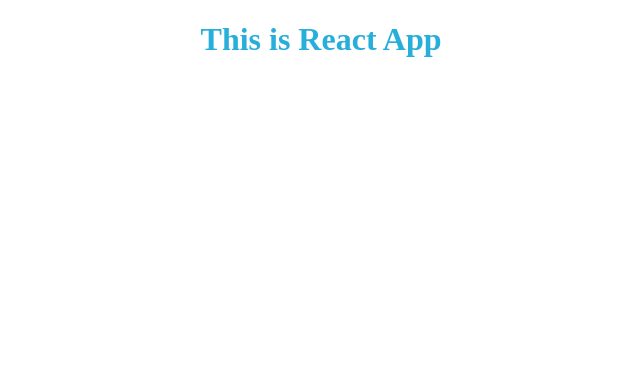
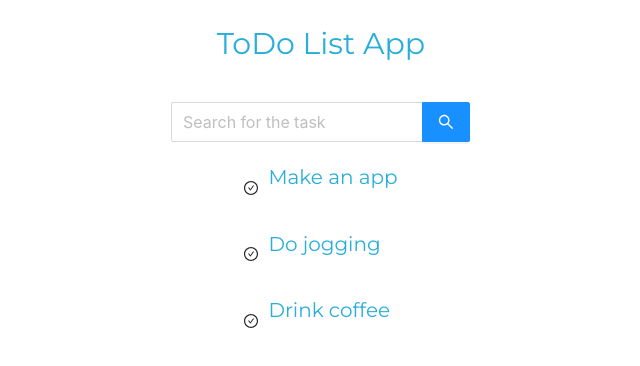
Before and after one commit to ArinaYakovleva/React_boilerplate, a React app: page / in a window 1280 px wide. Shown: the top 366 px of the page, without its empty margins (319-959 px from the left). Built offline with nearby package versions, Linux system fonts and the light colour scheme.

Commit message:
Scss and ant design added

```diff
--- a/package.json
+++ b/package.json
@@ -17,10 +17,13 @@
     "@types/node": "^14.11.8",
     "@types/react": "^16.9.51",
     "@types/react-dom": "^16.9.8",
+    "antd": "^4.7.0",
     "awesome-typescript-loader": "^5.2.1",
     "babel-loader": "^8.1.0",
     "css-loader": "^4.3.0",
     "html-webpack-plugin": "^4.5.0",
+    "sass": "^1.27.0",
+    "sass-loader": "^10.0.3",
     "source-map-loader": "^1.1.0",
     "style-loader": "^1.3.0",
     "typescript": "^4.0.3",
@@ -29,6 +32,7 @@
     "webpack-dev-server": "^3.11.0"
   },
   "dependencies": {
+    "@ant-design/icons": "^4.2.2",
     "react": "^16.13.1",
     "react-dom": "^16.13.1"
   }
--- a/src/components/App.tsx
+++ b/src/components/App.tsx
@@ -1,16 +1,43 @@
-import React, { Component } from "react";
-import '../styles/App.css';
+import * as React from "react";
+import '../styles/App.scss';
+import 'antd/dist/antd.css';
+import { Input } from 'antd';
+const { Search } = Input;
+import {CheckCircleOutlined} from '@ant-design/icons';
 
 export interface AppComponentProps {
+
 }
 export interface AppComponentState {
+    tasks: string[];
+}
 
-}
-export default class App extends Component<AppComponentProps, AppComponentState> {
+export default class App extends React.Component<AppComponentProps, AppComponentState> {
+    constructor(props: any){
+        super(props);
+        this.state = {
+            tasks: ['Make an app', 'Do jogging', 'Drink coffee'],
+        }
+
+    }
+
     render() {
+        const {tasks} = this.state;
         return (
-            <div>
-                <h1>This is React App</h1>
+            <div className="wrapper">
+                <h2>ToDo List App</h2>
+                <Search placeholder="Search for the task"
+                        size="large"
+                        className="search-form"
+                        enterButton />
+                <div className="tasks">
+                    {tasks.map((task, index) => (
+                        <div className="task" key={`${task}${index}`}>
+                            <CheckCircleOutlined />
+                            <p>{task}</p>
+                        </div>
+                    ))}
+                </div>
             </div>
         );
     }
--- a/src/index.html
+++ b/src/index.html
@@ -5,6 +5,7 @@
     <meta charset="UTF-8">
     <meta name="viewport" content="width=device-width, initial-scale=1.0">
     <meta http-equiv="X-UA-Compatible" content="ie=edge">
+    <link href="https://fonts.googleapis.com/css2?family=Montserrat&display=swap" rel="stylesheet">
     <title>React Boilerplate</title>
 </head>
 
--- a/src/index.tsx
+++ b/src/index.tsx
@@ -1,5 +1,5 @@
-import React from 'react'
-import ReactDOM from 'react-dom'
+import * as React from 'react'
+import * as ReactDOM from 'react-dom'
  import App from './components/App';
 
  ReactDOM.render(<App />,
--- a/src/styles/App.css
+++ /dev/null
@@ -1,4 +0,0 @@
-h1 {
-    color: #27aedb;
-    text-align: center;
-}
--- /dev/null
+++ b/src/styles/App.scss
@@ -0,0 +1,44 @@
+$color: #27aedb;
+$font: 'Montserrat', sans-serif;
+$margin: 20px;
+$padding: 15px;
+
+%wrapper-layout{
+    display: flex;
+    flex-direction: column;
+    align-items: center;
+}
+
+.wrapper {
+    @extend %wrapper-layout;
+
+    h2{
+        color: $color;
+        text-align: center;
+        font-family: $font;
+        margin-top: $margin;
+        font-size: 30px;
+    }
+
+}
+
+.search-form{
+    max-width: 300px;
+    margin: $margin auto $margin auto;
+
+}
+
+.tasks{
+    max-width: 400px;
+    p{
+        font-family: $font;
+        font-size: 20px;
+        color: $color;
+        padding-left: 10px;
+    }
+}
+
+.task{
+    display: flex;
+    padding-bottom: $padding;
+}
--- a/webpack.config.js
+++ b/webpack.config.js
@@ -26,7 +26,15 @@ module.exports = {
       {
         test: /\.css$/,
         use: ["style-loader", "css-loader"]
-      }
+      },
+      {
+        test: /\.s[ac]ss$/i,
+        use: [
+          'style-loader',
+          'css-loader',
+          'sass-loader',
+        ],
+      },
     ]
   },
   plugins: [
```
Also changed, not shown: 1 other file (tests, documents, lock files or other folders).
